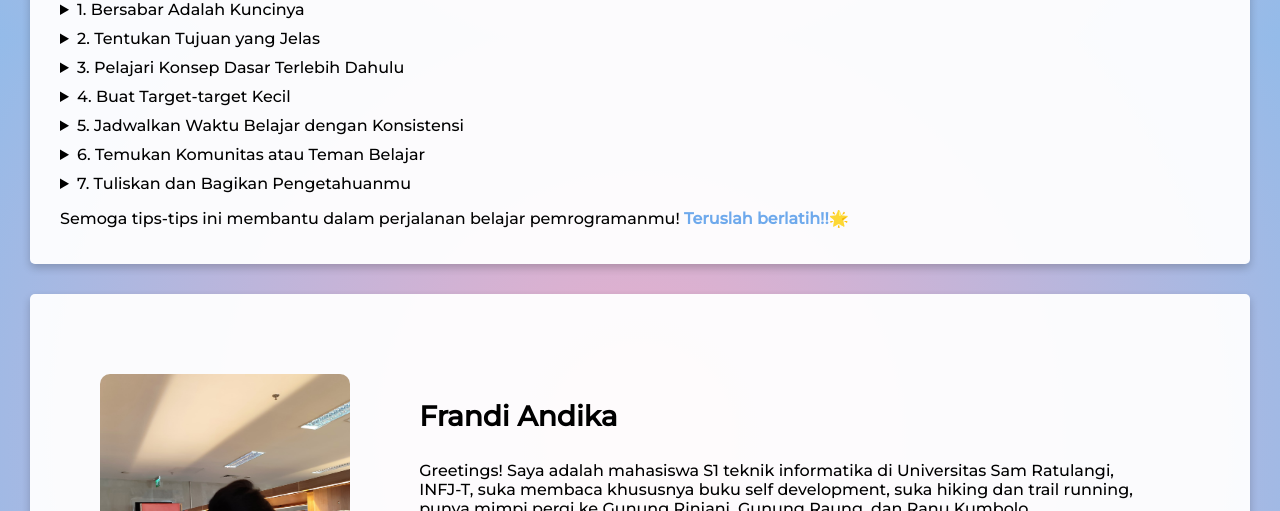
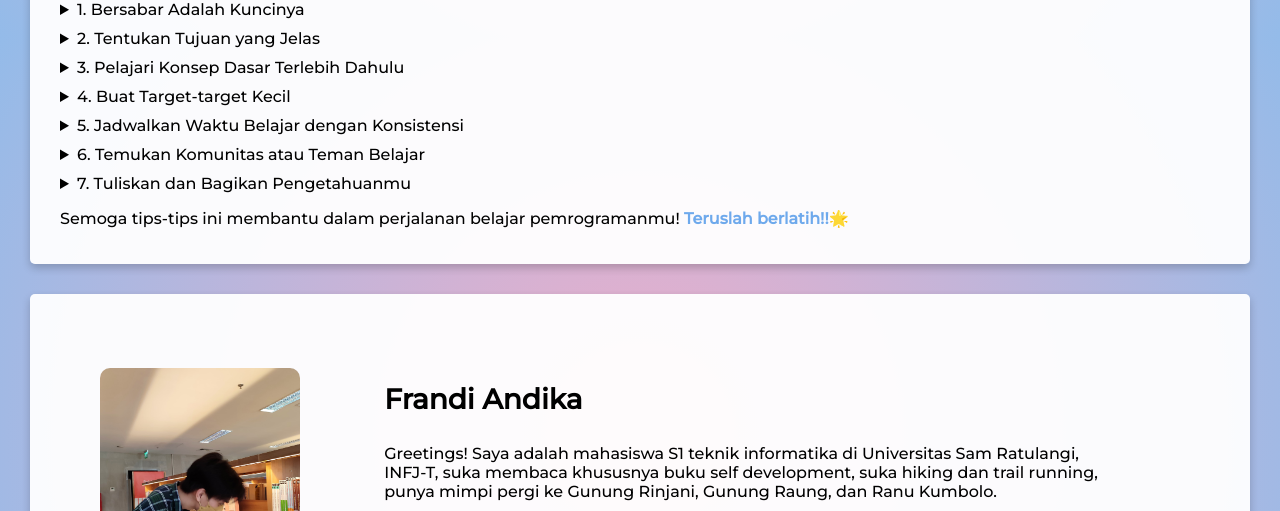
Before and after one commit to Frax404NF/Belajar-Dasar-Pemrograman-Web-Submission, a plain HTML site: page index.html in a window 1280 px wide. Shown: the part 3163-3674 px from the top of the page. Drawn offline with nearby package versions, Linux system fonts and the light colour scheme.

Commit message:
fixing responsive on iphone XE

```diff
--- a/css/index.css
+++ b/css/index.css
@@ -257,12 +257,19 @@ details {
     }
 
     .profil_image {
-      margin: 40px 30px 0 0;
+      margin: 10px 10px 0 0;
       align-self: flex-start; /* Align the image to the top */
     }
 
     .profil_textContainer {
       flex: 1 1 auto;
+    }
+}
+
+@media screen and (min-width: 375px) {
+    .profil_image {
+      width: 200px;
+      height: 200px;
     }
 }
 /*  */
```
